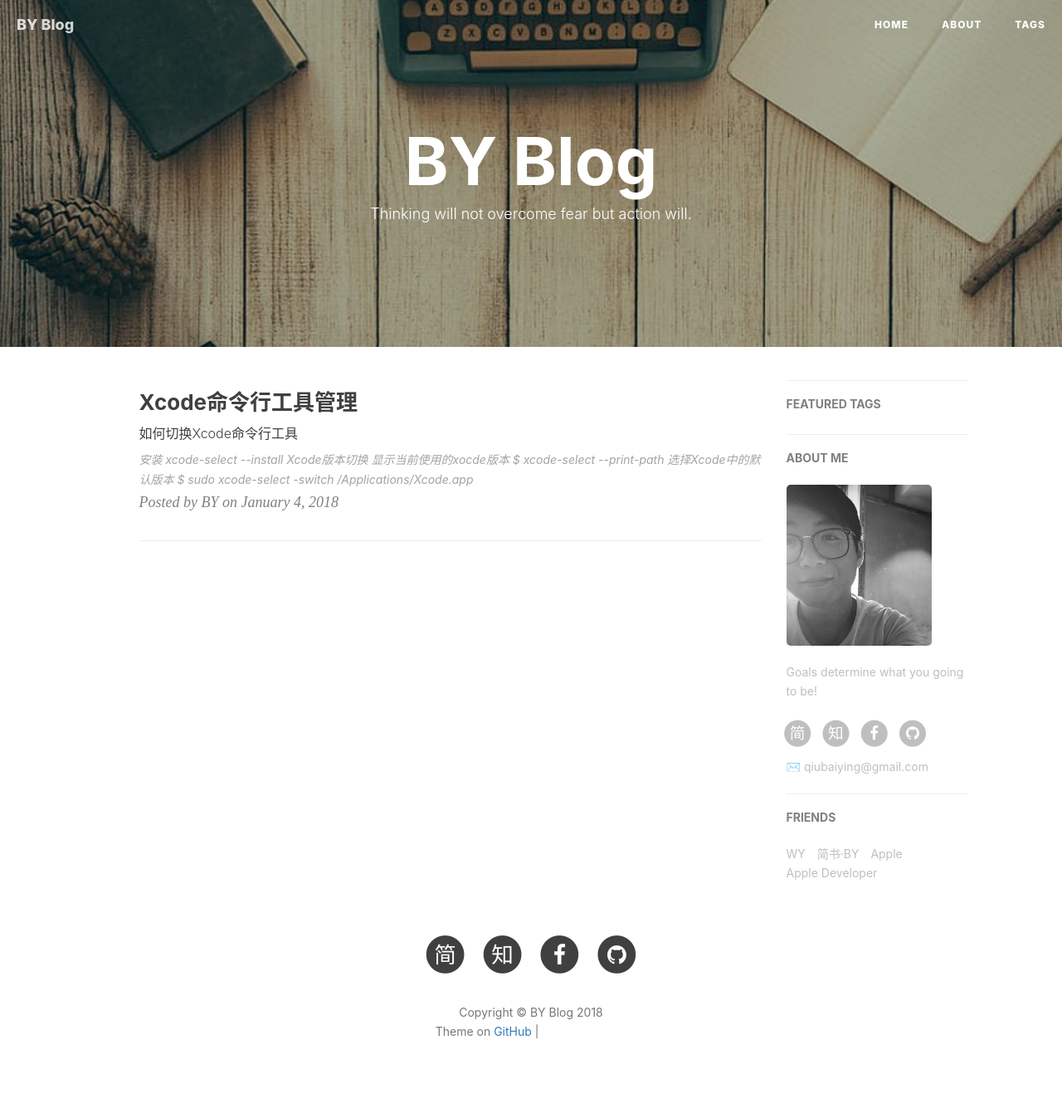
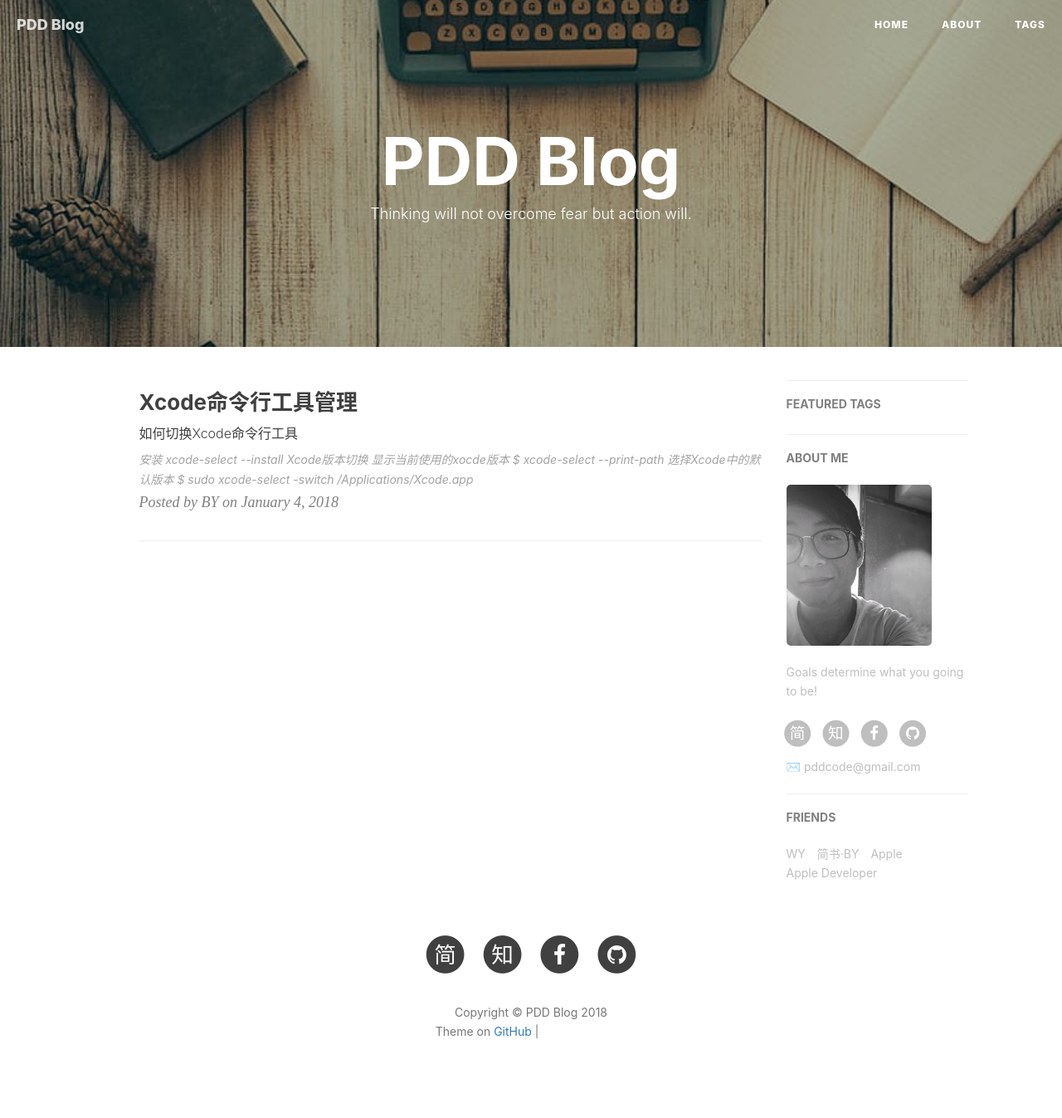
Before and after one commit to pddcode/pddcode.github.io, a Jekyll site: the page built from index.html, in a window 1280 px wide. Shown: the whole page at 83% size. Built offline with Jekyll 4.4.1, drawn with Linux system fonts in a browser that asks for light colours; nearby versions of some CDN libraries; the list of posts is cut into pages by our own code; comment, search, counter and statistics services are not loaded; grey boxes are pictures that could not be loaded.

Commit message:
change config

```diff
--- a/_config.yml
+++ b/_config.yml
@@ -1,13 +1,13 @@
 # Site settings
-title: BY Blog
-SEOTitle: 柏荧的博客 | BY Blog
+title: PDD Blog
+SEOTitle: 冬冬的博客 | PDD Blog
 header-img: img/post-bg-desk.jpg
-email: qiubaiying@gmail.com
+email: pddcode@gmail.com
 description: "Every failure is leading towards success."
-keyword: "BY, BY Blog, 柏荧的博客, qiubaiying, 邱柏荧, iOS, Apple, iPhone"
-url: "http://qiubaiying.github.io"          # your host, for absolute URL
+keyword: "PDD, PDD Blog, 冬冬的博客, pddcode, 潘冬冬, iOS, Apple, iPhone"
+url: "http://pddcode.github.io"          # your host, for absolute URL
 baseurl: ""      # for example, '/blog' if your blog hosted on 'host/blog'
-github_repo: "https://github.com/qiubaiying/qiubaiying.github.io.git" # you code repository
+github_repo: "https://github.com/pddcode/pddcode.github.io.git" # you code repository
 
 # Sidebar settings
 sidebar: true                           # whether or not using Sidebar.
@@ -20,9 +20,9 @@ sidebar-avatar: /img/about-BY-gentle.jpg      # use absolute URL, seeing it's us
 RSS: false
 # weibo_username:     qiubaiying
 zhihu_username:     qiubaiying
-github_username:    qiubaiying
+github_username:    pddcode
 facebook_username:  baiying.qiu.7
-jianshu_username:   e71990ada2fd
+jianshu_username:   85800fe133de
 #twitter_username:   qiubaiying
 
 
```
